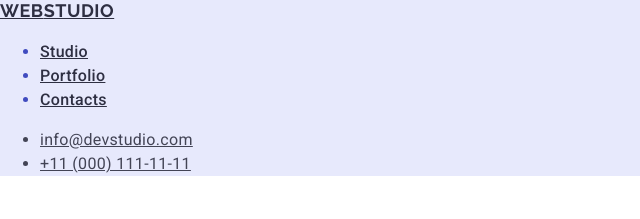
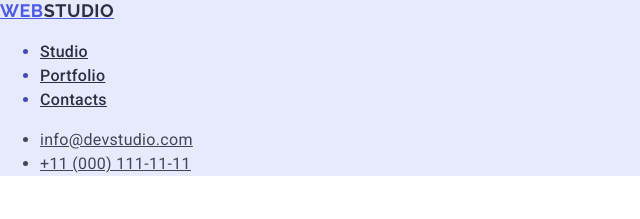
Before and after one commit to IonutSebastian9/goit-markup-hw-02, a plain HTML site: page index.html in a window 1280 px wide. Shown: the top 219 px of the page, 0-640 px from the left. Drawn offline with nearby package versions, Linux system fonts and the light colour scheme.

Commit message:
Update index.html

```diff
--- a/index.html
+++ b/index.html
@@ -28,7 +28,7 @@
   <body>
     <header class="main-header">
       <nav class="header-link header-link-active">
-        <a href="./index.html" class="header-logo">
+        <a href="./index.html" class="header-logo" style="color: #4d5ae5">
           Web<span class="logo-span">Studio</span></a
         >
         <ul class="header-list">
```
